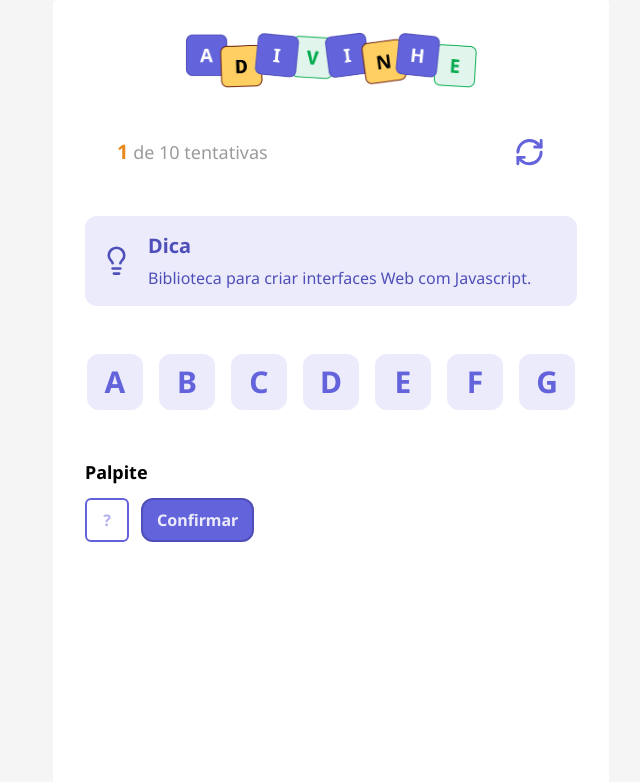
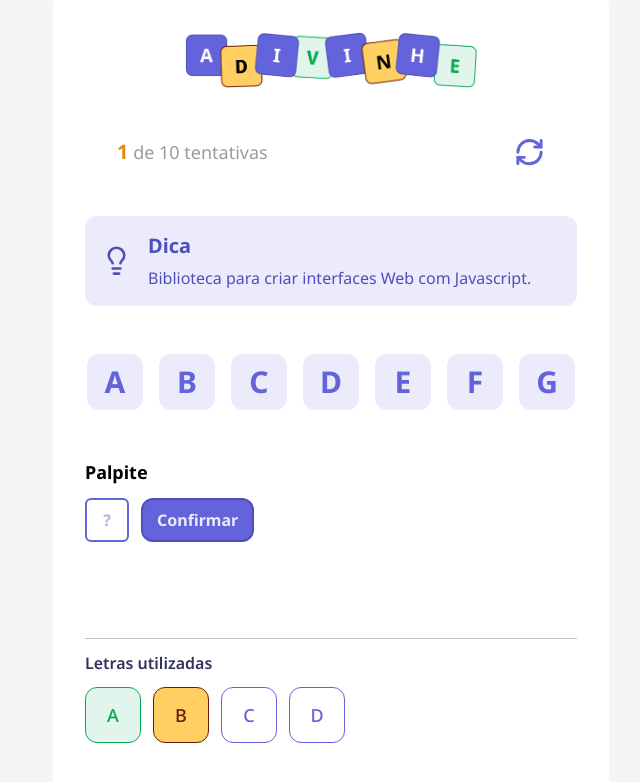
Before and after one commit to ilorenco/adivinhe, a React (Vite) app: page / in a window 1280 px wide. Shown: the top 782 px of the page, without its empty margins (309-949 px from the left). Built offline with nearby package versions, Linux system fonts and the light colour scheme.

Commit message:
feat: adiciona o componente de letras utilizadas

```diff
--- a/src/App.tsx
+++ b/src/App.tsx
@@ -3,6 +3,7 @@ import { Tip } from "./components/tip"
 import { Letter } from "./components/letter"
 import { Input } from "./components/input"
 import { Button } from "./components/button"
+import { LettersUsed } from "./components/letters-used"
 
 function handleRestart() {
     alert("Reiniciar jogo")
@@ -32,6 +33,7 @@ export function App() {
                         <Button title="Confirmar" />
                     </div>
                 </div>
+                <LettersUsed />
             </div>
         </div>
     )
--- a/src/components/letter.tsx
+++ b/src/components/letter.tsx
@@ -1,11 +1,25 @@
+import { cn } from "../utils/cn"
+
 type Props = {
     letter: string
+    size?: "default" | "small"
+    color?: "default" | "correct" | "incorrect"
 }
 
-export function Letter({ letter }: Props) {
+export function Letter({ letter, size = "default", color = "default" }: Props) {
     return (
-        <div className="w-14 h-14 bg-[#ebebfc] text-[#6363db] uppercase text-3xl font-bold flex items-center justify-center rounded-xl">
-            <span>{letter}</span>
+        <div className={cn(
+            "w-14 h-14 uppercase text-3xl font-bold flex items-center justify-center rounded-xl",
+            size === "small" && "w-10 h-10 rounded-[0.4rem] text-lg font-medium border",
+            color === "default" && "bg-[#ebebfc] text-[#6363db]",
+            size === "small" && color === "default" && "border-[#6363db] bg-transparent",
+            color === "correct" && "bg-[#e1f5ec] border border-[#03ab4f]",
+            color === "incorrect" && "bg-[#ffcf62] border border-[#691b0a]"
+        )}>
+            <span className={cn(
+                color === "correct" && "text-[#03ab4f]",
+                color === "incorrect" && "text-[#691b0a]"
+            )}>{letter}</span>
 
         </div>
     )
--- /dev/null
+++ b/src/components/letters-used.tsx
@@ -0,0 +1,18 @@
+import { Letter } from "./letter"
+
+export function LettersUsed() {
+    return (
+        <div className="w-full mt-12 border-t border-[#c3c3c3]">
+            <h5 className="text-[#32325f] text mt-3 font-semibold">
+                Letras utilizadas
+            </h5>
+
+            <div className="flex gap-3 flex-wrap mt-3">
+                <Letter letter="A" size="small" color="correct" />
+                <Letter letter="B" size="small" color="incorrect" />
+                <Letter letter="C" size="small" color="default" />
+                <Letter letter="D" size="small" color="default" />
+            </div>
+        </div>
+    )
+}
--- /dev/null
+++ b/src/utils/cn.ts
@@ -0,0 +1,3 @@
+export function cn(...classes: (string | boolean | undefined | null)[]): string {
+  return classes.filter(Boolean).join(' ');
+}
```
